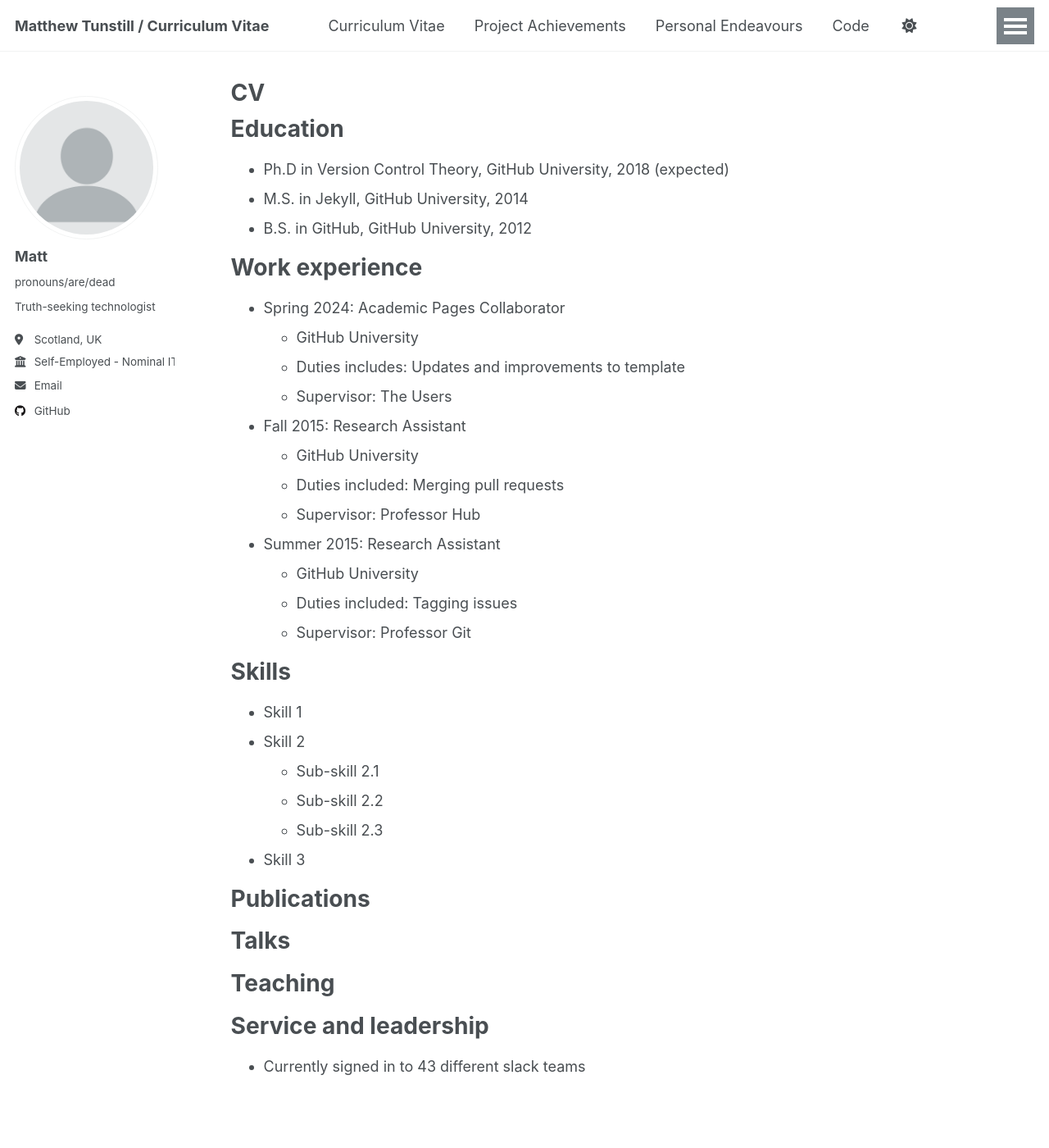
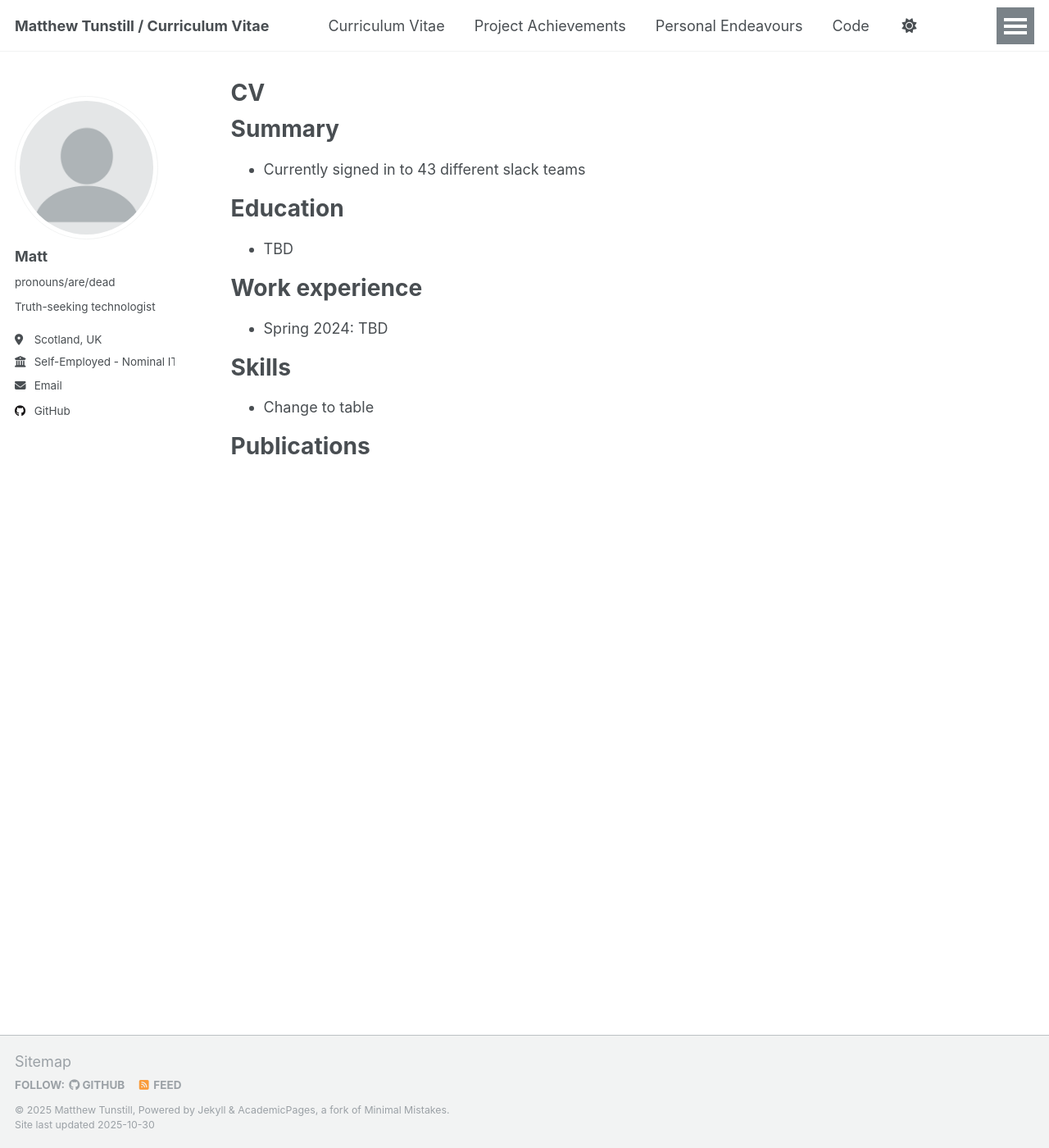
Before and after one commit to mtunstill/curriculum-vitae, a Jekyll site: the page built from _pages/cv.md, in a window 1280 px wide and 1400 px high. Shown: the whole window at 82% size. Built offline with Jekyll 4.4.1, drawn with Linux system fonts in a browser that asks for light colours.

```diff
--- a/_data/navigation.yml
+++ b/_data/navigation.yml
@@ -12,7 +12,7 @@ main:
     url: /cv/
 
   - title: "Project Achievements"
-    url: /talks/
+    url: /projects/
 
   - title: "Personal Endeavours"
     url: /endeavours/
--- a/_pages/cv.md
+++ b/_pages/cv.md
@@ -9,37 +9,21 @@ redirect_from:
 
 {% include base_path %}
 
+Summary
+======
+* Currently signed in to 43 different slack teams
+
 Education
 ======
-* Ph.D in Version Control Theory, GitHub University, 2018 (expected)
-* M.S. in Jekyll, GitHub University, 2014
-* B.S. in GitHub, GitHub University, 2012
+* TBD
 
 Work experience
 ======
-* Spring 2024: Academic Pages Collaborator
-  * GitHub University
-  * Duties includes: Updates and improvements to template
-  * Supervisor: The Users
-
-* Fall 2015: Research Assistant
-  * GitHub University
-  * Duties included: Merging pull requests
-  * Supervisor: Professor Hub
-
-* Summer 2015: Research Assistant
-  * GitHub University
-  * Duties included: Tagging issues
-  * Supervisor: Professor Git
+* Spring 2024: TBD
 
 Skills
 ======
-* Skill 1
-* Skill 2
-  * Sub-skill 2.1
-  * Sub-skill 2.2
-  * Sub-skill 2.3
-* Skill 3
+* Change to table
 
 Publications
 ======
@@ -47,18 +31,18 @@ Publications
     {% include archive-single-cv.html %}
   {% endfor %}</ul>
 
-Talks
+<!-- Talks
 ======
   <ul>{% for post in site.talks reversed %}
     {% include archive-single-talk-cv.html  %}
-  {% endfor %}</ul>
+  {% endfor %}</ul> -->
 
-Teaching
+<!-- Teaching
 ======
   <ul>{% for post in site.teaching reversed %}
     {% include archive-single-cv.html %}
-  {% endfor %}</ul>
+  {% endfor %}</ul> -->
 
-Service and leadership
+<!-- Service and leadership
 ======
-* Currently signed in to 43 different slack teams
+* Currently signed in to 43 different slack teams -->
```
Also changed, not shown: 12 other files.
